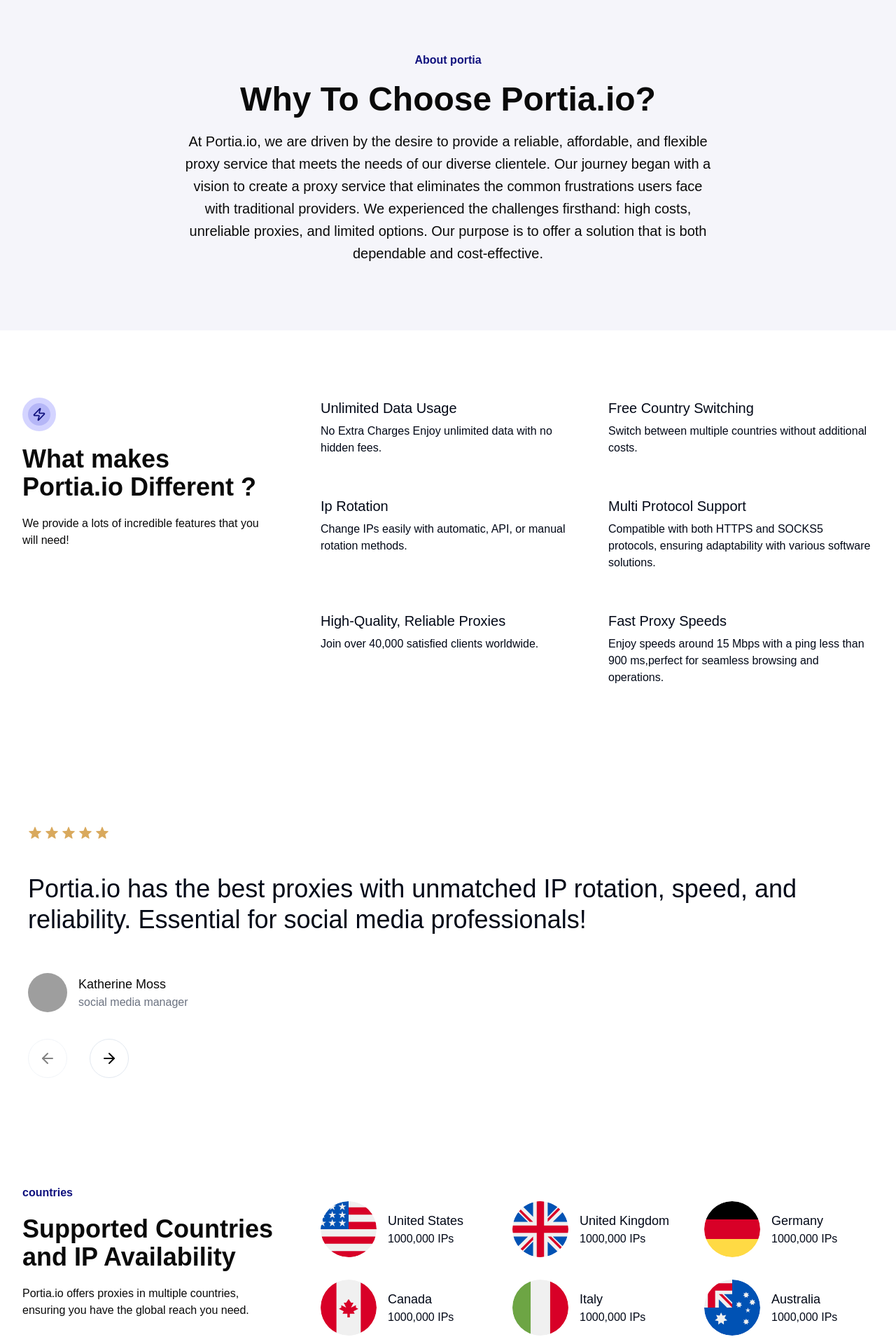
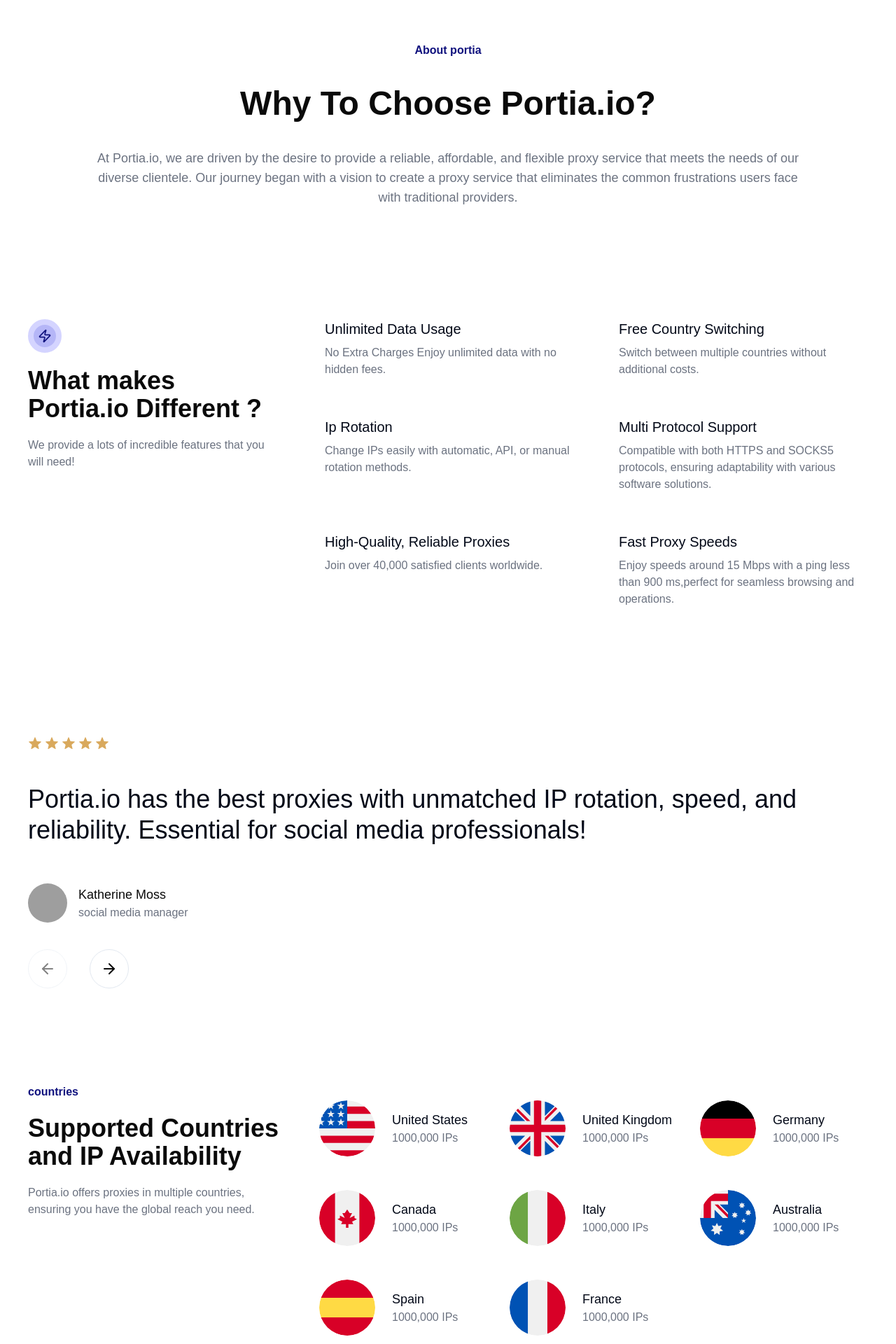
Before and after one commit to Saeed-Altout/portia, a Next.js app: page /why-portia-io in a window 1280 px wide. Shown: the part 100-2020 px from the top of the page at 70% size. Built offline with nearby package versions, Linux system fonts and the light colour scheme; grey boxes are pictures that could not be loaded; a web font is replaced by a local one.

Commit message:
refactor why portia page.

```diff
--- a/app/(website)/(pages)/our-plans/_components/hero.tsx
+++ b/app/(website)/(pages)/our-plans/_components/hero.tsx
@@ -8,7 +8,9 @@
 			<Container size='wide' view='vertical' className='justify-center items-center gap-y-8 md:gap-y-9 lg:gap-y-10 text-center'>
 				{/* <span className='block text-primary font-semibold'>Pricing</span> */}
 				<h1 className='text-3xl md:text-4xl lg:text-5xl font-semibold'>Pricing plans</h1>
-				<Paragraph size='lg'>Transparent pricing that grows with your needs.</Paragraph>
+				<Paragraph size='lg' className='max-w-5xl'>
+					Transparent pricing that grows with your needs.
+				</Paragraph>
 			</Container>
 		</Section>
 	);
--- a/app/(website)/(pages)/why-portia-io/_components/countries.tsx
+++ b/app/(website)/(pages)/why-portia-io/_components/countries.tsx
@@ -1,44 +1,38 @@
-import { Card, CardContent } from "@/components/ui/card";
-import { Avatar, AvatarFallback, AvatarImage } from "@/components/ui/avatar";
-import { countriesData } from "@website/constants";
+import { Card, CardContent } from '@/components/ui/card';
+import { Avatar, AvatarFallback, AvatarImage } from '@/components/ui/avatar';
+
+import { countriesData } from '@website/constants';
+
+import { Container } from '@website/_components/ui/container';
+import { Paragraph } from '@website/_components/ui/paragraph';
+import { Section } from '@website/_components/ui/section';
+import { Heading } from '@website/_components/common';
 
 export const Countries = () => {
 	return (
-    <section className="max-container section space-y-16">
-      <div className="flex items-start justify-between flex-col lg:flex-row gap-16">
-        <div className="max-w-3xl sm:max-w-[362px] space-y-5 flex-1 relative">
-          <span className="block absolute -top-6 left-0 text-primary font-semibold">
-            countries
-          </span>
-          <h1 className="text-3xl md:text-4xl font-semibold">
-            Supported Countries and IP Availability
-          </h1>
-          <p>
-            Portia.io offers proxies in multiple countries, ensuring you have
-            the global reach you need.
-          </p>
-        </div>
-        <div className="flex-1 grid grid-cols-1 sm:grid-cols-2 md:grid-cols-3 gap-8">
-          {/* TODO: Update data from API */}
+		<Section space='wide'>
+			<Container size='wide' className='items-start justify-between lg:flex-row gap-x-8 gap-y-6 lg:gap-y-12'>
+				<Heading
+					heading='countries'
+					title='Supported Countries and IP Availability'
+					description='Portia.io offers proxies in multiple countries, ensuring you have the global reach you need.'
+					className='max-w-[384px]'
+				/>
+				<div className='flex-1 grid grid-cols-1 md:grid-cols-2 lg:grid-cols-3 gap-x-8 gap-y-12'>
 					{countriesData.map(({ name, users, flagUrl }, index) => (
-            <Card
-              key={index}
-              className="shadow-none border-none flex items-center justify-start gap-x-4"
-            >
-              <Avatar className="h-20 w-20">
+						<Card key={index} className='shadow-none border-none flex items-center justify-start gap-x-6'>
+							<Avatar className='h-20 w-20'>
 								<AvatarImage src={flagUrl} />
 								<AvatarFallback>{name.slice(0, 2)}</AvatarFallback>
 							</Avatar>
-              <CardContent className="p-0">
-                <h3 className="font-medium text-lg capitalize text-nowrap">
-                  {name}
-                </h3>
-                <p>{users} IPs</p>
+							<CardContent className='p-0'>
+								<h3 className='font-medium text-lg capitalize'>{name}</h3>
+								<Paragraph>{users} IPs</Paragraph>
 							</CardContent>
 						</Card>
 					))}
 				</div>
-      </div>
-    </section>
+			</Container>
+		</Section>
 	);
 };
--- a/app/(website)/(pages)/why-portia-io/_components/features.tsx
+++ b/app/(website)/(pages)/why-portia-io/_components/features.tsx
@@ -1,33 +1,35 @@
-import { Zap } from "lucide-react";
+import { Zap } from 'lucide-react';
 
-import { Card, CardContent } from "@/components/ui/card";
-import { featuresData } from "@website/constants";
+import { Card, CardContent } from '@/components/ui/card';
+
+import { featuresData } from '@website/constants';
+import { Icon } from '@website/_components/ui/icon';
+import { Section } from '@website/_components/ui/section';
+import { Container } from '@website/_components/ui/container';
+import { Paragraph } from '@website/_components/ui/paragraph';
 
 export const Features = () => {
 	return (
-    <section className="max-container section space-y-16">
-      <div className="flex items-start justify-between flex-col lg:flex-row gap-16">
-        <div className="max-w-3xl sm:max-w-[362px] space-y-5 flex-1 relative">
-          <p className="bg-[#B5B6F7] border-[8px] border-[#D4D4FF] w-[48px] h-[48px] flex items-center justify-center rounded-full">
-            <Zap className="text-primary h-5 w-5" />
-          </p>
-          <h1 className="text-3xl md:text-4xl font-semibold">
-            What makes Portia.io Different ?
-          </h1>
-          <p>We provide a lots of incredible features that you will need!</p>
+		<Section space='wide'>
+			<Container size='wide' className='items-start justify-between lg:flex-row gap-16'>
+				<div className='max-w-[360px] space-y-5 relative'>
+					<Icon>
+						<Zap className='text-primary h-5 w-5' />
+					</Icon>
+					<h1 className='text-3xl md:text-4xl font-semibold'>What makes Portia.io Different ?</h1>
+					<Paragraph>We provide a lots of incredible features that you will need!</Paragraph>
 				</div>
-        <div className="flex-1 grid grid-cols-1 sm:grid-cols-2 gap-8">
-          {/* TODO: Update data from API */}
+				<div className='flex-1 grid grid-cols-1 sm:grid-cols-2 gap-y-8 gap-x-16'>
 					{featuresData.map(({ title, description }, index) => (
-            <Card key={index} className="shadow-none border-none">
-              <CardContent className="space-y-[6px] px-0">
-                <h3 className="font-medium text-[20px] capitalize">{title}</h3>
-                <p>{description}</p>
+						<Card key={index} className='shadow-none border-none'>
+							<CardContent className='space-y-2 px-0'>
+								<h3 className='font-medium text-xl capitalize'>{title}</h3>
+								<Paragraph>{description}</Paragraph>
 							</CardContent>
 						</Card>
 					))}
 				</div>
-      </div>
-    </section>
+			</Container>
+		</Section>
 	);
 };
--- a/app/(website)/(pages)/why-portia-io/_components/hero.tsx
+++ b/app/(website)/(pages)/why-portia-io/_components/hero.tsx
@@ -1,28 +1,18 @@
-import { Heading } from "@website/_components/common";
+import { Container } from '@website/_components/ui/container';
+import { Paragraph } from '@website/_components/ui/paragraph';
+import { Section } from '@website/_components/ui/section';
 
 export const Hero = () => {
-  return (
-    <div className="h-[492px] w-full bg-[#F5F5FA]">
-      <div className="space-y-5 flex-1 text-center flex items-center justify-center flex-col h-full max-w-3xl mx-auto">
-        <p className="text-primary font-semibold">About portia</p>
-        <h1 className="text-3xl md:text-4xl lg:text-5xl font-semibold">
-          Why To Choose Portia.io?
-        </h1>
-        <p className="hidden md:block text-xl leading-8">
-          At Portia.io, we are driven by the desire to provide a reliable,
-          affordable, and flexible proxy service that meets the needs of our
-          diverse clientele. Our journey began with a vision to create a proxy
-          service that eliminates the common frustrations users face with
-          traditional providers. We experienced the challenges firsthand: high
-          costs, unreliable proxies, and limited options. Our purpose is to
-          offer a solution that is both dependable and cost-effective.
-        </p>
-        <p className="block md:hidden leading-8">
-          At Portia.io, we aim to offer a reliable, affordable, and flexible
-          proxy service that addresses common user frustrations with traditional
-          providers.
-        </p>
-      </div>
-    </div>
-  );
+	return (
+		<Section space='wide'>
+			<Container size='wide' view='vertical' className='justify-center items-center gap-y-8 md:gap-y-9 lg:gap-y-10 text-center'>
+				<span className='block text-primary font-semibold'>About portia</span>
+				<h1 className='text-3xl md:text-4xl lg:text-5xl font-semibold'>Why To Choose Portia.io?</h1>
+				<Paragraph size='lg' className='max-w-5xl'>
+					At Portia.io, we are driven by the desire to provide a reliable, affordable, and flexible proxy service that meets the needs of our diverse clientele. Our journey began with a
+					vision to create a proxy service that eliminates the common frustrations users face with traditional providers.
+				</Paragraph>
+			</Container>
+		</Section>
+	);
 };
--- a/app/(website)/_components/common/heading.tsx
+++ b/app/(website)/_components/common/heading.tsx
@@ -3,12 +3,14 @@
 import * as React from 'react';
 
 import { Paragraph } from '@website/_components/ui/paragraph';
+import { cn } from '@/lib/utils';
 
 export const Heading = ({
 	title,
 	description,
 	heading,
 	children,
+	className,
 }: {
 	title: string;
 	description?: string;
@@ -16,7 +18,7 @@
 	children?: React.ReactNode;
 } & React.HTMLAttributes<HTMLElement>) => {
 	return (
-		<div className='flex items-start justify-start flex-col gap-5 md:flex-row md:items-center md:justify-between'>
+		<div className={cn('flex items-start justify-start flex-col gap-5 md:flex-row md:items-center md:justify-between', className)}>
 			<div className='space-y-4 md:space-y-5 flex-1 relative'>
 				<span className='block absolute -top-6 left-0 text-primary font-semibold'>{heading}</span>
 				<h1 className='text-3xl md:text-4xl font-semibold'>{title}</h1>
```
Also changed, not shown: app/(website)/(pages)/why-portia-io/page.tsx (+6 -4 lines). Lines whose indentation alone changed are shown as unchanged.
